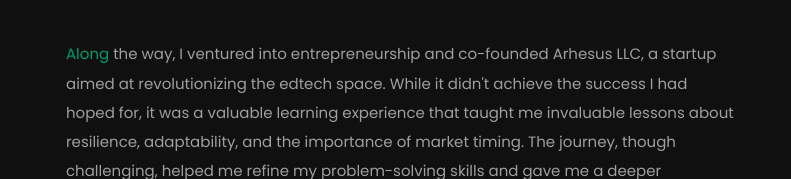
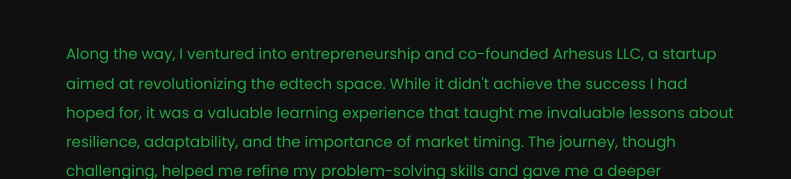
Before and after one commit to Howdy-admoll/portfolio, a plain HTML site: page index.html in a window 1280 px wide. Both pictures are taken after a click on the link "About". Shown: the part 621-800 px from the top of the page, 489-1280 px from the left. Drawn offline with Linux system fonts and the light colour scheme; some packages are replaced by stand-ins of ours.

Commit message:
fix color

```diff
--- a/index.html
+++ b/index.html
@@ -136,7 +136,7 @@
                         My approach goes beyond problem-solving; it focuses on identifying smarter, quicker,
                         and more cost-effective solutions that drive tangible business outcomes.
                       </p> <br>
-                      <p><a href="#">Along</a> the way, I ventured into entrepreneurship and co-founded Arhesus LLC, a startup aimed at revolutionizing the edtech space.
+                      <p style="color: #28a745;">Along the way, I ventured into entrepreneurship and co-founded Arhesus LLC, a startup aimed at revolutionizing the edtech space.
                           While it didn't achieve the success I had hoped for, it was a valuable learning experience that taught me invaluable lessons about resilience,
                           adaptability, and the importance of market timing. The journey, though challenging,
                           helped me refine my problem-solving skills and gave me a deeper understanding of what it takes to build and scale a business from the ground up.
```
